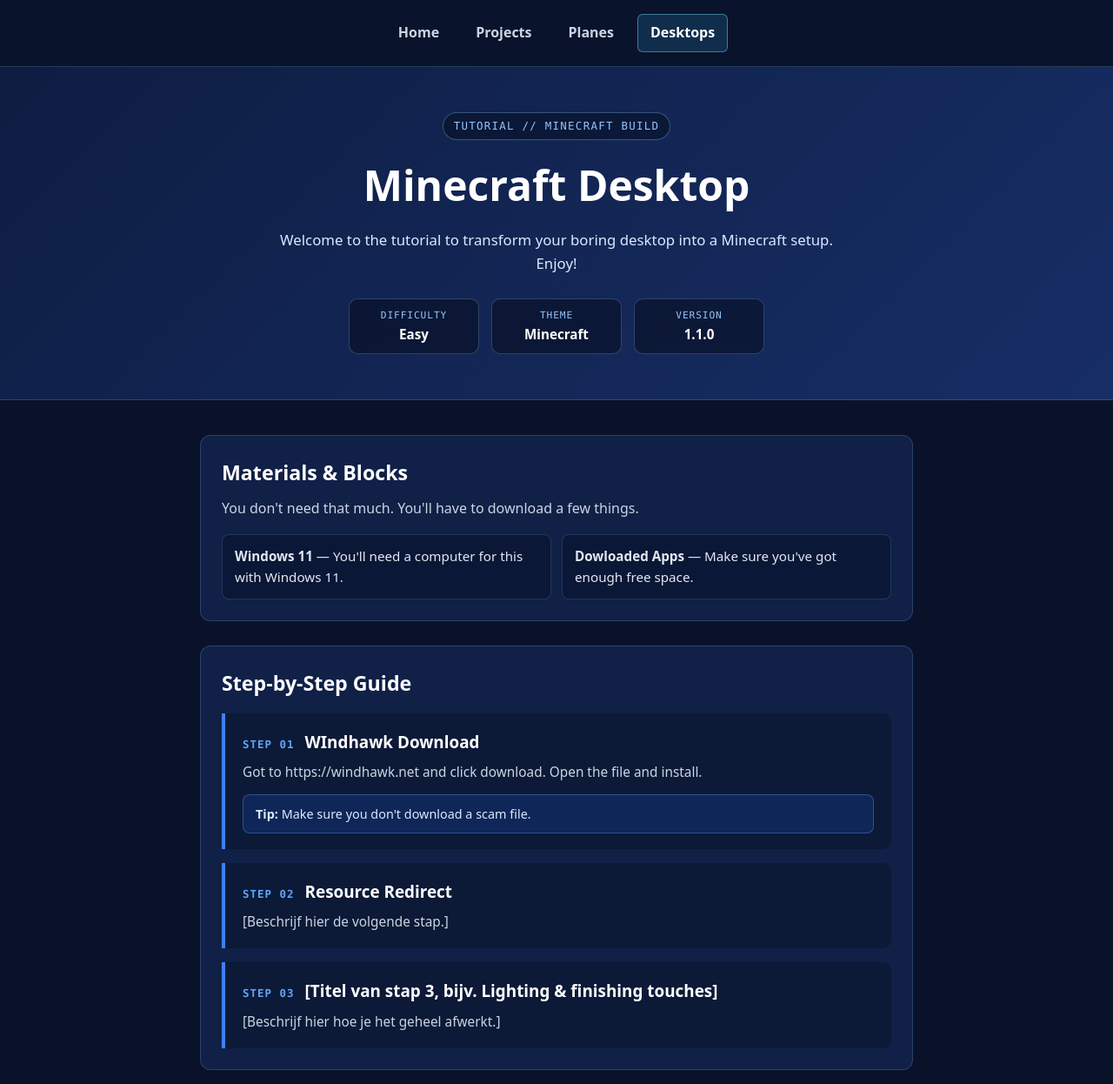
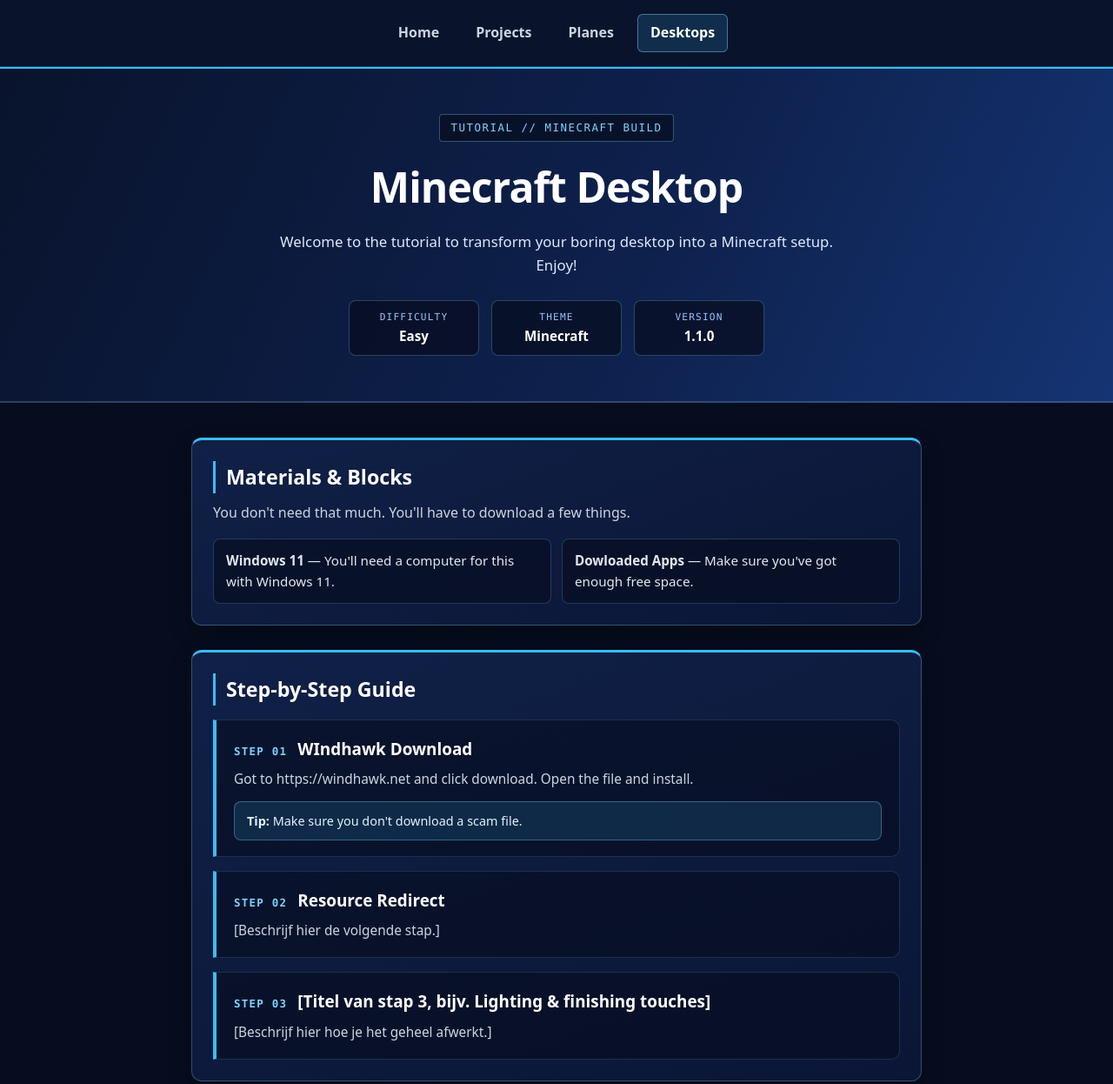
Before and after one commit to IAmEpicRobbie5/IAmEpicRobbie5.github.io, a plain HTML site: page minecraft-desktop.html in a window 1280 px wide. Shown: the top 1246 px of the page at 87% size. Drawn offline with Linux system fonts and the light colour scheme.

Commit message:
Refactor styles in minecraft-desktop.css
Updated styles for various elements in minecraft-desktop.css, including background colors, borders, and paddings to enhance the visual theme.

```diff
--- a/minecraft-desktop.css
+++ b/minecraft-desktop.css
@@ -1,13 +1,16 @@
-/* Stijl voor minecraft-desktop.html */
+/* Stijl voor minecraft-desktop.html in Hangar / Cockpit-thema */
 .mc-body {
-  background-color: #091229;
+  background-color: #070d1f;
   color: #f1f5f9;
 }
 
 /* Header / Intro */
 .mc-hero {
-  background: linear-gradient(135deg, #0e1d42 0%, #172e66 100%);
-  border-bottom: 1px solid rgba(147, 197, 253, 0.22);
+  position: relative;
+  overflow: hidden;
+  background: linear-gradient(115deg, #09132c 0%, #0e214d 58%, #153473 100%);
+  border-top: 2px solid #38bdf8;
+  border-bottom: 2px solid rgba(147, 197, 253, 0.25);
   padding: 52px 24px;
   text-align: center;
 }
@@ -16,17 +19,19 @@
   display: inline-block;
   font-family: ui-monospace, SFMono-Regular, Menlo, Monaco, Consolas, monospace;
   font-size: 0.78rem;
-  letter-spacing: 0.1em;
-  color: #93c5fd;
-  background-color: rgba(9, 18, 41, 0.65);
-  border: 1px solid rgba(147, 197, 253, 0.35);
+  letter-spacing: 0.12em;
+  color: #7dd3fc;
+  background-color: rgba(7, 13, 31, 0.7);
+  border: 1px solid rgba(125, 211, 252, 0.35);
   padding: 5px 12px;
-  border-radius: 999px;
+  border-radius: 4px;
   margin-bottom: 14px;
 }
 
 .mc-title {
   font-size: clamp(2rem, 4.5vw, 3rem);
+  font-weight: 800;
+  letter-spacing: -0.02em;
   color: #ffffff;
   margin-bottom: 12px;
 }
@@ -46,9 +51,9 @@
 }
 
 .mc-spec {
-  background-color: rgba(9, 18, 41, 0.7);
-  border: 1px solid rgba(147, 197, 253, 0.25);
-  border-radius: 10px;
+  background-color: rgba(7, 13, 31, 0.72);
+  border: 1px solid rgba(125, 211, 252, 0.28);
+  border-radius: 8px;
   padding: 10px 16px;
   display: flex;
   flex-direction: column;
@@ -58,7 +63,7 @@
 .mc-spec-label {
   font-family: ui-monospace, SFMono-Regular, Menlo, Monaco, Consolas, monospace;
   font-size: 0.7rem;
-  letter-spacing: 0.08em;
+  letter-spacing: 0.1em;
   color: #93c5fd;
 }
 
@@ -71,7 +76,7 @@
 /* Hoofdinhoud */
 .mc-main {
   flex: 1;
-  max-width: 860px;
+  max-width: 880px;
   width: 100%;
   margin: 0 auto;
   padding: 40px 20px 64px;
@@ -81,16 +86,20 @@
 }
 
 .mc-section {
-  background-color: #102047;
-  border: 1px solid rgba(147, 197, 253, 0.2);
+  background: linear-gradient(160deg, #102047 0%, #0b1636 100%);
+  border: 1px solid rgba(125, 211, 252, 0.3);
+  border-top: 3px solid #38bdf8;
   border-radius: 12px;
   padding: 24px;
+  box-shadow: 0 10px 24px rgba(0, 0, 0, 0.3);
 }
 
 .mc-section h2 {
   font-size: 1.45rem;
   color: #ffffff;
   margin-bottom: 10px;
+  border-left: 3px solid #38bdf8;
+  padding-left: 12px;
 }
 
 .mc-section-desc {
@@ -107,8 +116,8 @@
 }
 
 .mc-materials-list li {
-  background-color: rgba(9, 18, 41, 0.55);
-  border: 1px solid rgba(147, 197, 253, 0.18);
+  background-color: rgba(7, 13, 31, 0.65);
+  border: 1px solid rgba(125, 211, 252, 0.22);
   border-radius: 8px;
   padding: 12px 14px;
   color: #e2e8f0;
@@ -117,8 +126,9 @@
 
 /* Stappenkaarten */
 .mc-step {
-  background-color: rgba(9, 18, 41, 0.5);
-  border-left: 4px solid #3b82f6;
+  background-color: rgba(7, 13, 31, 0.6);
+  border: 1px solid rgba(125, 211, 252, 0.16);
+  border-left: 4px solid #38bdf8;
   border-radius: 0 10px 10px 0;
   padding: 18px 20px;
   margin-top: 16px;
@@ -136,8 +146,8 @@
   font-family: ui-monospace, SFMono-Regular, Menlo, Monaco, Consolas, monospace;
   font-size: 0.78rem;
   font-weight: 700;
-  color: #60a5fa;
-  letter-spacing: 0.08em;
+  color: #7dd3fc;
+  letter-spacing: 0.1em;
 }
 
 .mc-step h3 {
@@ -153,9 +163,9 @@
 .mc-tip {
   margin-top: 12px;
   padding: 10px 14px;
-  background-color: rgba(37, 99, 235, 0.18);
-  border: 1px solid rgba(96, 165, 250, 0.35);
+  background-color: rgba(56, 189, 248, 0.14);
+  border: 1px solid rgba(125, 211, 252, 0.35);
   border-radius: 8px;
   font-size: 0.9rem;
-  color: #dbeafe;
+  color: #e0f2fe;
 }
```
